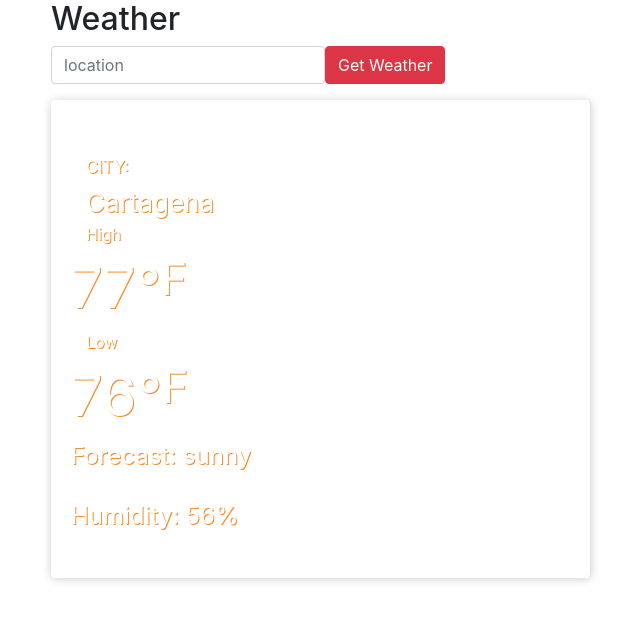
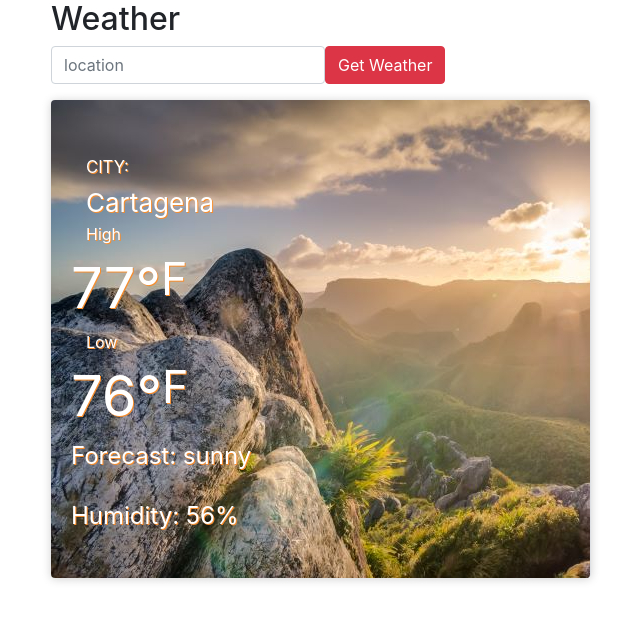
Before and after one commit to Terlam/weather_app, a plain HTML site: page index.html in a window 1280 px wide. Shown: the whole page, without its empty margins (34-674 px from the left). Drawn offline with nearby package versions, Linux system fonts and the light colour scheme.

Commit message:
Update styles.css

```diff
--- a/css/styles.css
+++ b/css/styles.css
@@ -10,7 +10,7 @@
     {
         display: flex;
         flex-flow: row wrap;
-        background-image: url("images/sunrisemd.jpg");
+        background-image: url("../images/sunrisemd.jpg");
         background-repeat: repeat-x;
         color: white;
         padding: 20px;
```
